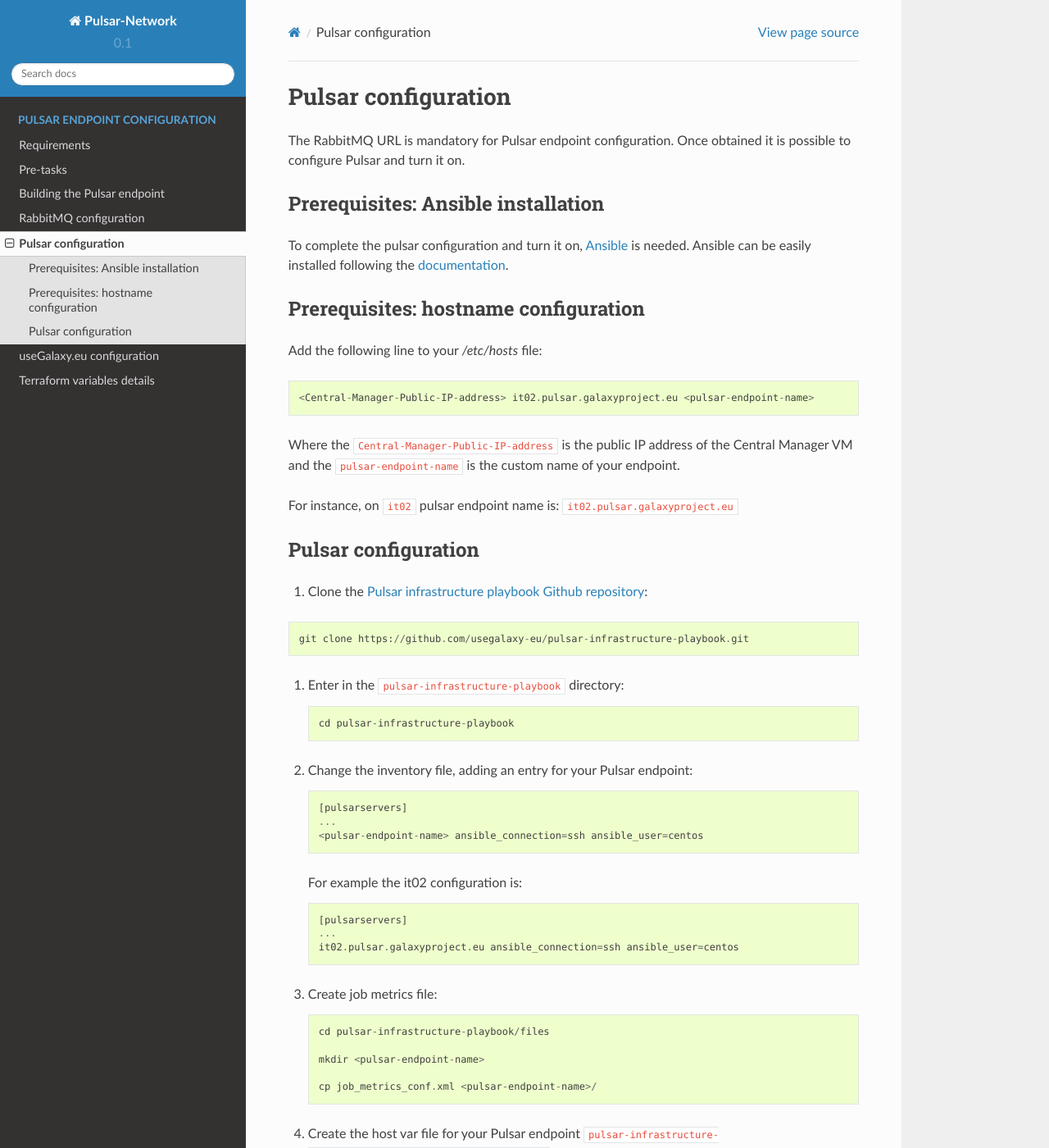
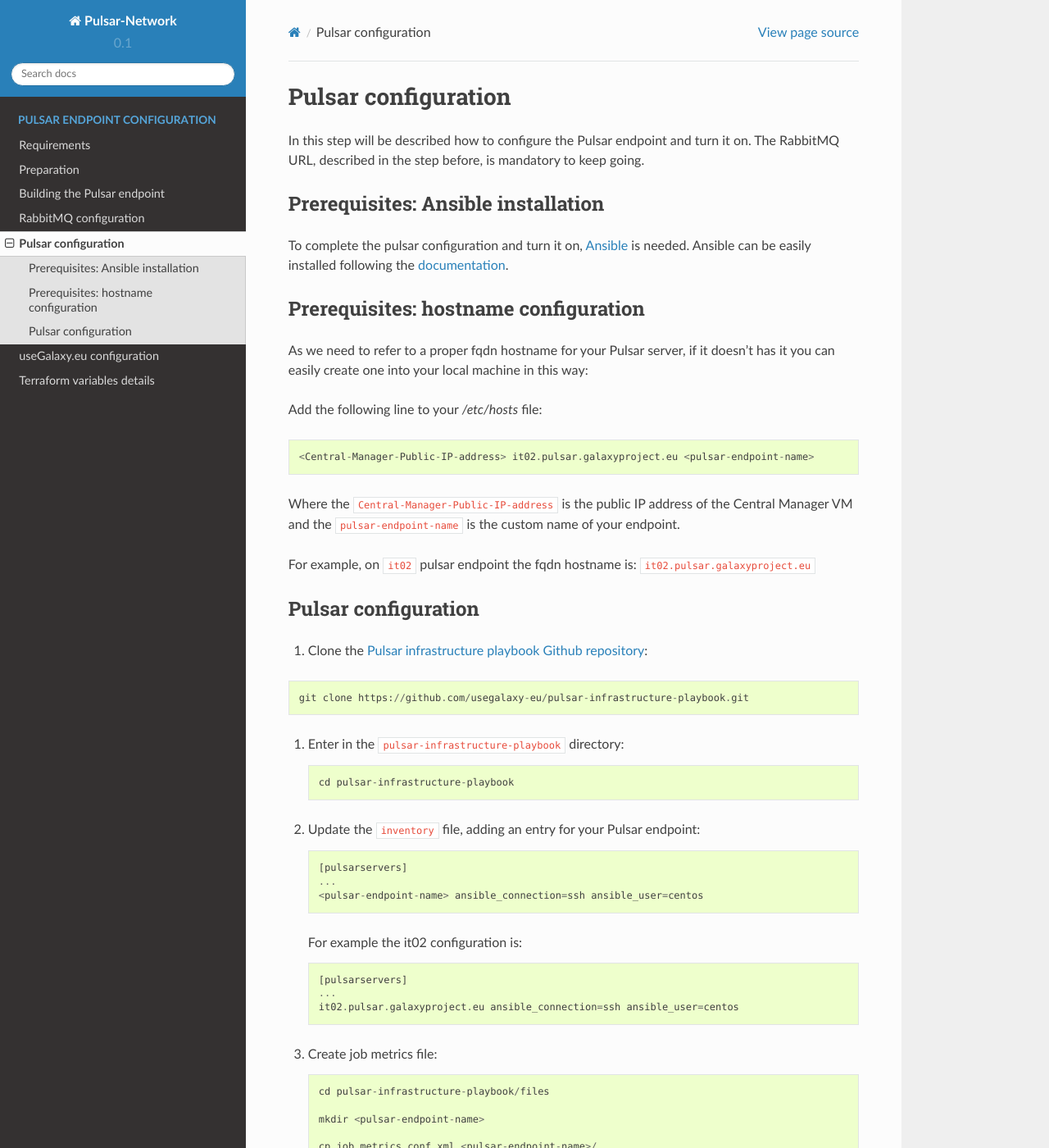
Before and after one commit to usegalaxy-eu/pulsar-network-docs, a Sphinx documentation site: the page built from source/pulsar.rst, in a window 1280 px wide and 1400 px high. Shown: the whole window at 82% size. Built offline with Sphinx 7.4.7 and the Read the Docs theme 2.0.0, drawn with Linux system fonts in a browser that asks for light colours; some of the changed text lies outside the part shown.

Commit message:
text revise

```diff
--- a/source/pulsar.rst
+++ b/source/pulsar.rst
@@ -1,7 +1,8 @@
 Pulsar configuration
 ====================
 
-The RabbitMQ URL is mandatory for Pulsar endpoint configuration. Once obtained it is possible to configure Pulsar and turn it on.
+In this step will be described how to configure the Pulsar endpoint and turn it on.
+The RabbitMQ URL, described in the step before, is mandatory to keep going.
 
 Prerequisites: Ansible installation
 -----------------------------------
@@ -10,6 +11,7 @@
 
 Prerequisites: hostname configuration
 -------------------------------------
+As we need to refer to a proper fqdn hostname for your Pulsar server, if it doesn't has it you can easily create one into your local machine in this way:
 
 Add the following line to your `/etc/hosts` file:
 
@@ -19,7 +21,7 @@
 
 Where the ``Central-Manager-Public-IP-address`` is the public IP address of the Central Manager VM and the ``pulsar-endpoint-name`` is the custom name of your endpoint.
 
-For instance, on ``it02`` pulsar endpoint name is: ``it02.pulsar.galaxyproject.eu``
+For example, on ``it02`` pulsar endpoint the fqdn hostname is: ``it02.pulsar.galaxyproject.eu``
 
 Pulsar configuration
 --------------------
@@ -36,7 +38,7 @@
 
      cd pulsar-infrastructure-playbook
 
-#. Change the inventory file, adding an entry for your Pulsar endpoint:
+#. Update the ``inventory`` file, adding an entry for your Pulsar endpoint:
 
    ::
 
@@ -84,7 +86,9 @@
 
      cp -r pulsar-infrastructure-playbook/de01.pulsar.galaxyproject.eu pulsar-infrastructure-playbook/<pulsar-endpoint-name>
 
-#. It is now possibile to configure Pulsar using the Makefile. First of all, check if everything is fine with:
+#. It is now possibile to configure Pulsar using the Makefile.
+
+   First of all, check if everything is fine with:
 
    ::
 
--- a/source/rabbitmq.rst
+++ b/source/rabbitmq.rst
@@ -1,7 +1,7 @@
 RabbitMQ configuration
 ======================
 
-The next step is the Pulsar configuration providing a valid RabbitMQ endpoint to usegalaxy.eu, allowing Pulsar to grab jobs from it.
+In this step will be described how to make a PR to the UseGalaxy.eu github repository to create a new RabbitMq account for the Pulsar endpoint.
 
 #. Fork the usegalaxy.eu GitHub `infrastructure-playbook <https://github.com/usegalaxy-eu/infrastructure-playbook>`_.
 
@@ -56,7 +56,7 @@
       :scale: 40%
       :align: center
 
-   The queue URL looks like:
+   The queue URL will looks like this:
 
    ::
 
--- a/source/vars_tf.rst
+++ b/source/vars_tf.rst
@@ -1,7 +1,7 @@
 Terraform variables details
 ===========================
 
-Each pulsar endpoint can be configured editing the ``vars.tf``, located in the terraform workspace directory.
+Each pulsar endpoint infrastructure can be configured editing the ``vars.tf``, located in the Terraform workspace directory.
 
 Navigate in the Pulsar infrastructure directory:
 
```
Also changed, not shown: source/build_pulsar_node.rst (+6 -4 lines), source/pretasks.rst (+10 -6 lines).
